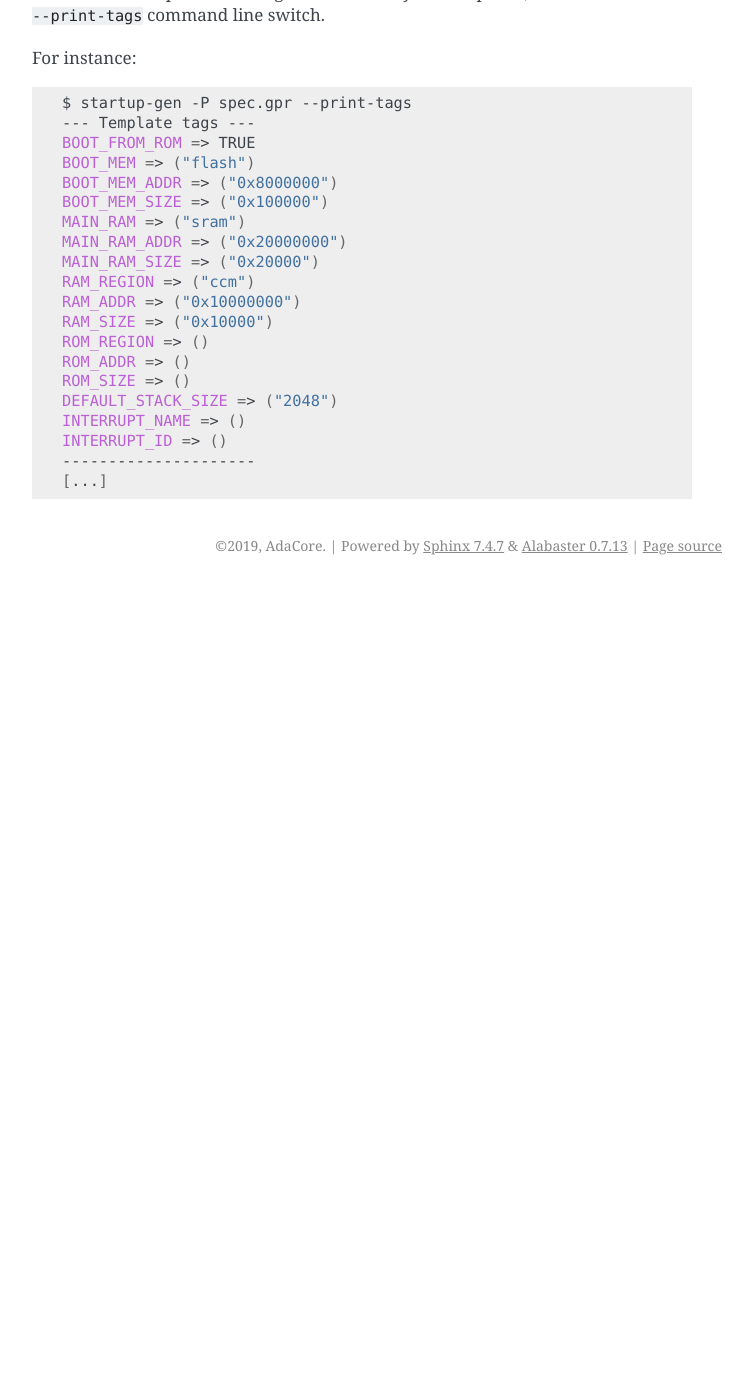
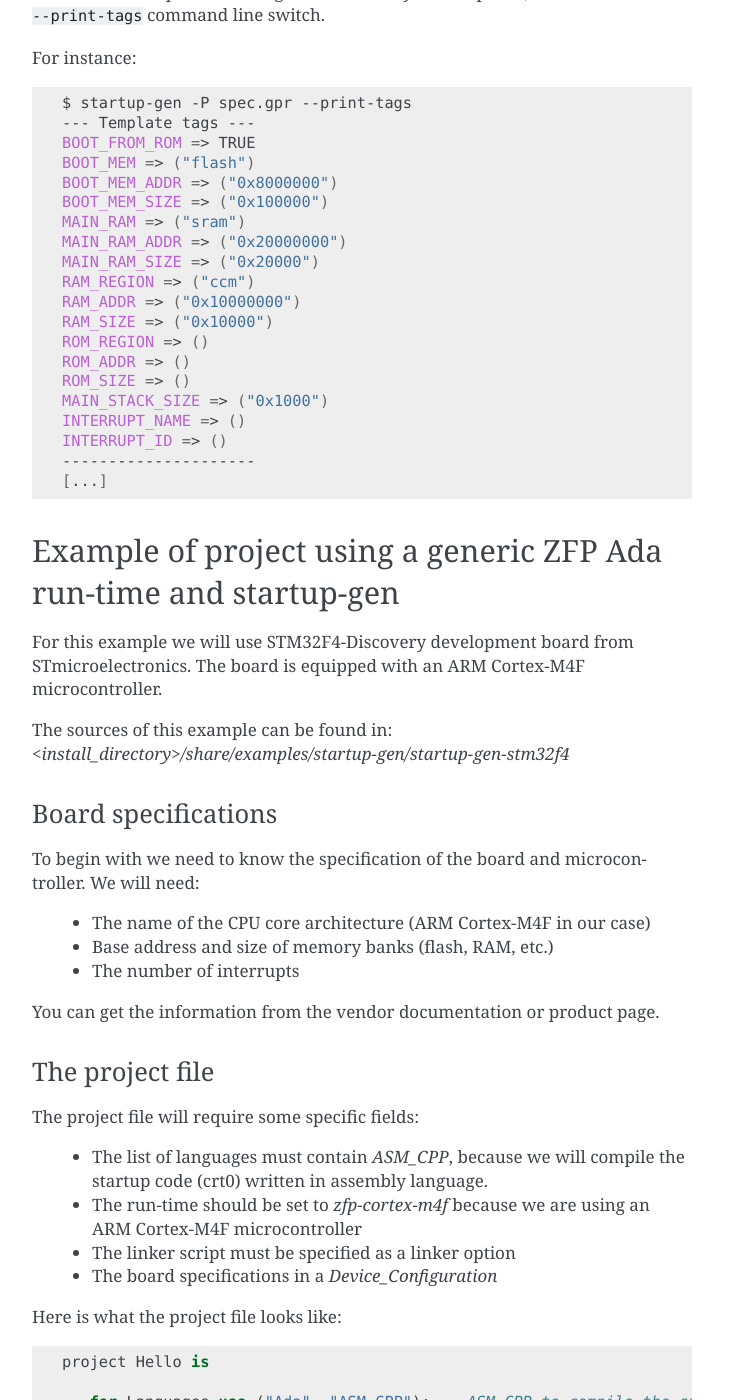
Before and after one commit to AdaCore/startup-gen, a Sphinx documentation site: the page built from doc/index.rst, in a window 1280 px wide and 1400 px high, scrolled down 4573 px. Shown: the whole window, without its empty margins (388-1141 px from the left). Built offline with Sphinx 7.4.7, drawn with Linux system fonts in a browser that asks for light colours; before the commit the page ends 5158 px from its top, so only the background shows below that; some of the changed text lies outside the part shown.

Commit message:
Add an full example of using startup-gen with a ZFP run-time

```diff
--- a/doc/index.rst
+++ b/doc/index.rst
@@ -230,7 +230,6 @@
   $ startup-gen -P prj.gpr -l link.ld -s crt0.S -XBOARD=dev_board
   $ startup-gen -P prj.gpr -l link.ld -s crt0.S -XBOARD=production_board
 
-
 Custom Templates
 ----------------
 
@@ -265,8 +264,131 @@
   ROM_REGION => ()
   ROM_ADDR => ()
   ROM_SIZE => ()
-  DEFAULT_STACK_SIZE => ("2048")
+  MAIN_STACK_SIZE => ("0x1000")
   INTERRUPT_NAME => ()
   INTERRUPT_ID => ()
   ---------------------
   [...]
+
+Example of project using a generic ZFP Ada run-time and startup-gen
+===================================================================
+
+For this example we will use STM32F4-Discovery development board from
+STmicroelectronics. The board is equipped with an ARM Cortex-M4F
+microcontroller.
+
+The sources of this example can be found in:
+`<install_directory>/share/examples/startup-gen/startup-gen-stm32f4`
+
+Board specifications
+----------------------
+
+To begin with we need to know the specification of the board and
+microcontroller. We will need:
+
+ * The name of the CPU core architecture (ARM Cortex-M4F in our case)
+ * Base address and size of memory banks (flash, RAM, etc.)
+ * The number of interrupts
+
+You can get the information from the vendor documentation or product page.
+
+The project file
+----------------
+
+The project file will require some specific fields:
+
+ * The list of languages must contain `ASM_CPP`, because we will compile the
+   startup code (crt0) written in assembly language.
+ * The run-time should be set to `zfp-cortex-m4f` because we are using an ARM
+   Cortex-M4F microcontroller
+ * The linker script must be specified as a linker option
+ * The board specifications in a `Device_Configuration`
+
+Here is what the project file looks like:
+
+.. code-block:: ada
+
+  project Hello is
+
+     for Languages use ("Ada", "ASM_CPP"); -- ASM_CPP to compile the startup code
+     for Source_Dirs use ("src");
+     for Object_Dir use "obj";
+     for Main use ("hello.adb");
+
+     for Target use "arm-eabi";
+
+     --  generic ZFP run-time compatible with our MCU
+     for Runtime ("Ada") use "zfp-cortex-m4f";
+
+     package Linker is
+        --  Linker script generated by startup-gen
+        for Switches ("Ada") use ("-T", Project'Project_Dir & "/src/link.ld");
+     end Linker;
+
+       package Device_Configuration is
+
+        --  Name of the CPU core on the STM32F407
+        for CPU_Name use "ARM Cortex-M4F";
+
+        for Float_Handling use "hard";
+
+        --  Number of interrupt lines on the STM32F407
+        for Number_Of_Interrupts use "82";
+
+        --  List of memory banks on the STM32F407
+        for Memories use ("SRAM", "FLASH", "CCM");
+
+        --  Specify from which memory bank the program will load
+        for Boot_Memory use "FLASH";
+
+        --  Specification of the SRAM
+        for Mem_Kind ("SRAM") use "ram";
+        for Address ("SRAM") use "0x20000000";
+        for Size ("SRAM") use "128K";
+
+        --  Specification of the FLASH
+        for Mem_Kind ("FLASH") use "rom";
+        for Address ("FLASH") use "0x08000000";
+        for Size ("FLASH") use "1024K";
+
+        --  Specification of the CCM RAM
+        for Mem_Kind ("CCM") use "ram";
+        for Address ("CCM") use "0x10000000";
+        for Size ("CCM") use "64K";
+
+     end Device_Configuration;
+  end Hello;
+
+Generate the linker script and startup-code with startup-gen
+------------------------------------------------------------
+
+Once the project file is ready we can use startup-gen to generate the linker
+script and startup code.
+
+To do this use the following command line:
+
+.. code-block:: bash
+
+  $ startup-gen -P hello.gpr -l src/link.ld -s src/crt0.S
+
+This means that startup-gen will create a linker script in src/link.ld and a
+startup code in src/crt0.S
+
+Build
+-------
+We can now build our project:
+
+.. code-block:: bash
+
+  $ gprbuild -P hello.gpr
+
+You can also open this project in GNATstudio and build it from there.
+
+Running on the GNATemulator
+---------------------------
+
+You can now run the example on GNATemulator:
+
+.. code-block:: bash
+
+  $ arm-eabi-gnatemu --board=STM32F4 obj/hello
```
Also changed, not shown: 3 other files.
